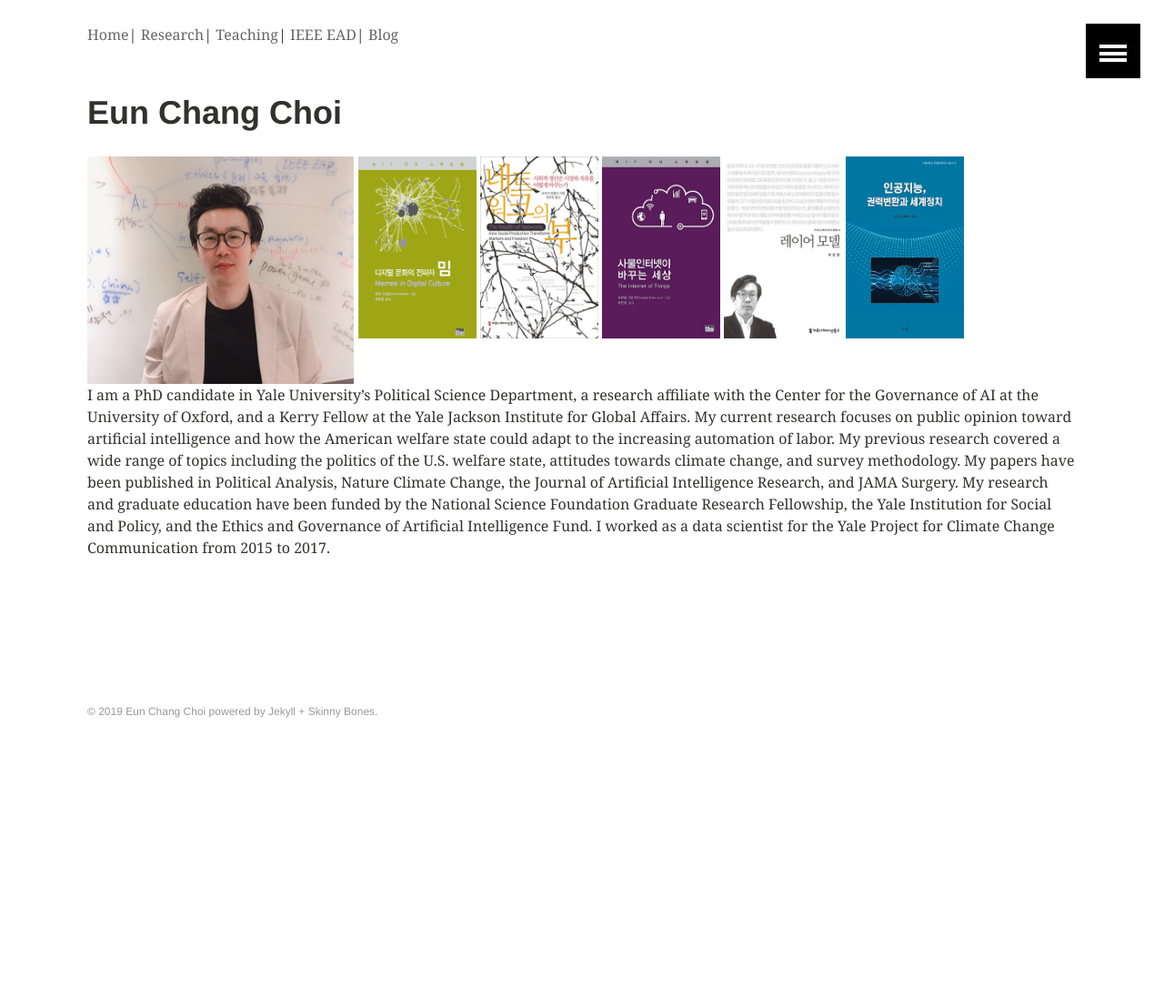
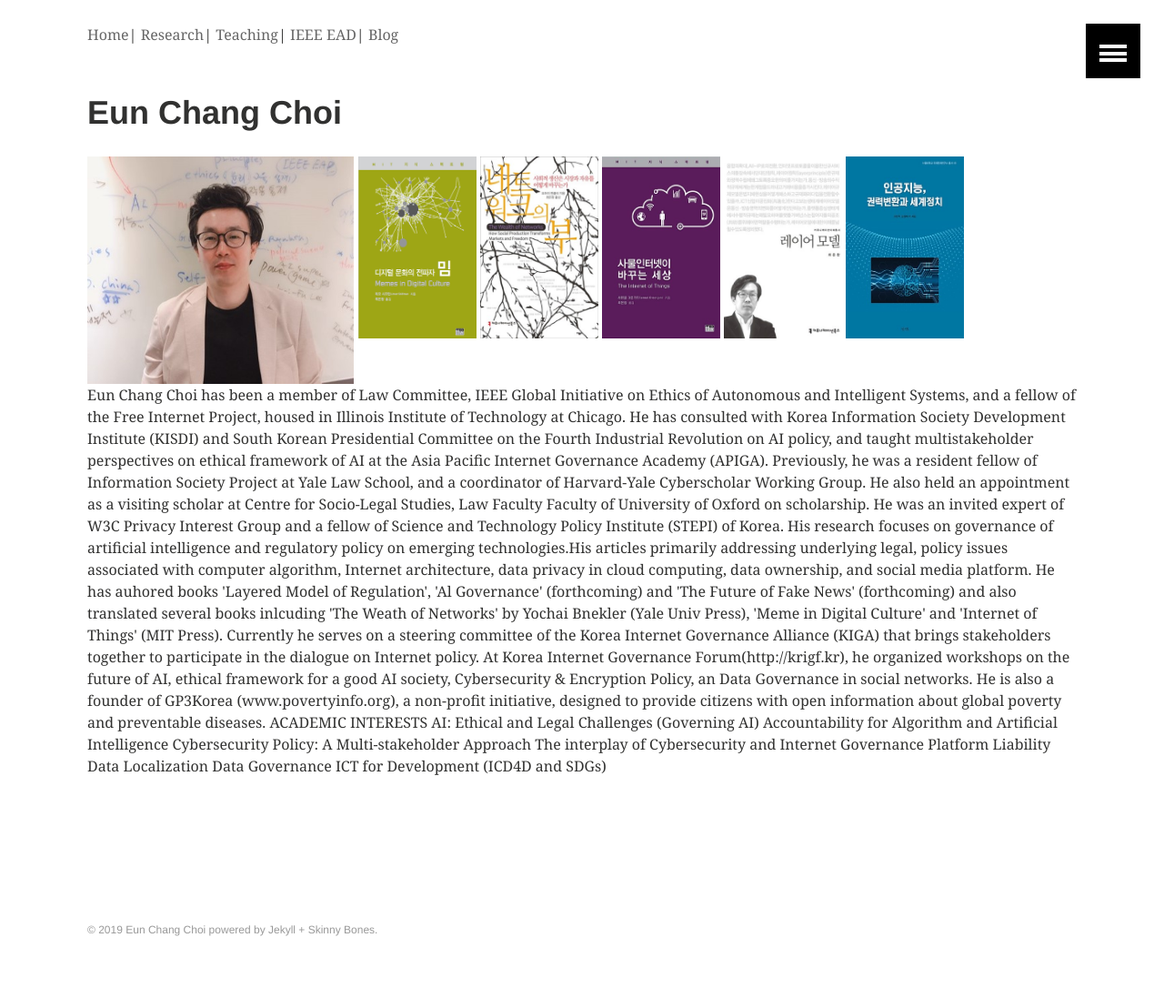
Before and after one commit to eunchangchoi/eunchangchoi.github.io, a Jekyll site: the page built from index.md, in a window 1280 px wide. Shown: the whole page at 91% size. Built offline with Jekyll 4.4.1, drawn with Linux system fonts in a browser that asks for light colours; before the commit the page ends 900 px from its top, so only the background shows below that.

Commit message:
Update index.md

```diff
--- a/index.md
+++ b/index.md
@@ -19,5 +19,23 @@ title: "Eun Chang Choi"
  <a href="http://www.aladin.co.kr/shop/wproduct.aspx?ItemId=152888650"><img style="vertical-align:top;height:200px;width:130px;" src="images/book5.jpg"></a>
 </div>
 
-I am a PhD candidate in Yale University’s Political Science Department, a research affiliate with the Center for the Governance of AI at the University of Oxford, and a Kerry Fellow at the Yale Jackson Institute for Global Affairs. My current research focuses on public opinion toward artificial intelligence and how the American welfare state could adapt to the increasing automation of labor. My previous research covered a wide range of topics including the politics of the U.S. welfare state, attitudes towards climate change, and survey methodology. My papers have been published in Political Analysis, Nature Climate Change, the Journal of Artificial Intelligence Research, and JAMA Surgery. My research and graduate education have been funded by the National Science Foundation Graduate Research Fellowship, the Yale Institution for Social and Policy, and the Ethics and Governance of Artificial Intelligence Fund. I worked as a data scientist for the Yale Project for Climate Change Communication from 2015 to 2017.
+
+
+
+Eun Chang Choi has been a member of Law Committee, IEEE Global Initiative on Ethics of Autonomous and Intelligent Systems, and a fellow of the Free Internet Project, housed in Illinois Institute of Technology at Chicago. He has consulted with Korea Information Society Development Institute (KISDI) and South Korean Presidential Committee on the Fourth Industrial Revolution on AI policy, and taught multistakeholder perspectives on ethical framework of AI at the Asia Pacific Internet Governance Academy (APIGA). Previously, he was a resident fellow of Information Society Project at Yale Law School, and a coordinator of Harvard-Yale Cyberscholar Working Group. He also held an appointment as a visiting scholar at Centre for Socio-Legal Studies, Law Faculty Faculty of University of Oxford on scholarship. He was an invited expert of W3C Privacy Interest Group and a fellow of Science and Technology Policy Institute (STEPI) of Korea.
+
+His research focuses on governance of artificial intelligence and regulatory policy on emerging technologies.His articles primarily addressing underlying legal, policy issues associated with computer algorithm, Internet architecture, data privacy in cloud computing, data ownership, and social media platform. He has auhored books 'Layered Model of Regulation', 'Al Governance' (forthcoming) and 'The Future of Fake News'  (forthcoming)  and also translated several books inlcuding 'The Weath of Networks' by Yochai Bnekler (Yale Univ Press), 'Meme in Digital Culture' and 'Internet of Things' (MIT Press).
+
+Currently he serves on a steering committee of the Korea Internet Governance Alliance (KIGA) that brings stakeholders together to participate in the dialogue on Internet policy. At Korea Internet Governance Forum(http://krigf.kr), he organized workshops on the future of AI, ethical framework for a good AI society, Cybersecurity & Encryption Policy, an Data Governance in social networks. He is also a founder of GP3Korea (www.povertyinfo.org), a non-profit initiative, designed to provide citizens with open information about global poverty and preventable diseases.
+
+ACADEMIC INTERESTS
+  AI: Ethical and Legal Challenges (Governing AI)
+  Accountability for Algorithm and Artificial Intelligence
+  Cybersecurity Policy: A Multi-stakeholder Approach
+  The interplay of Cybersecurity and Internet Governance
+  Platform Liability
+  Data Localization
+  Data Governance
+  ICT for Development (ICD4D and SDGs)
+
 </div>
```
